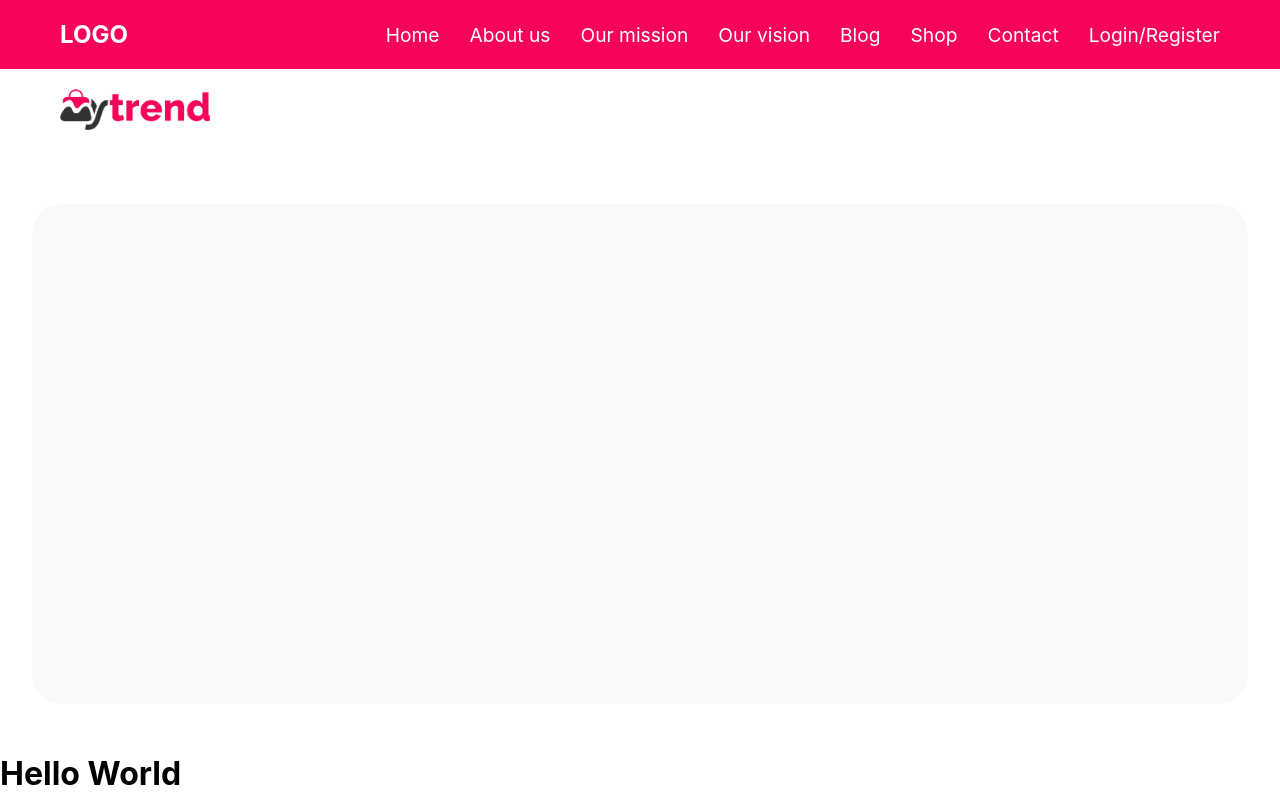
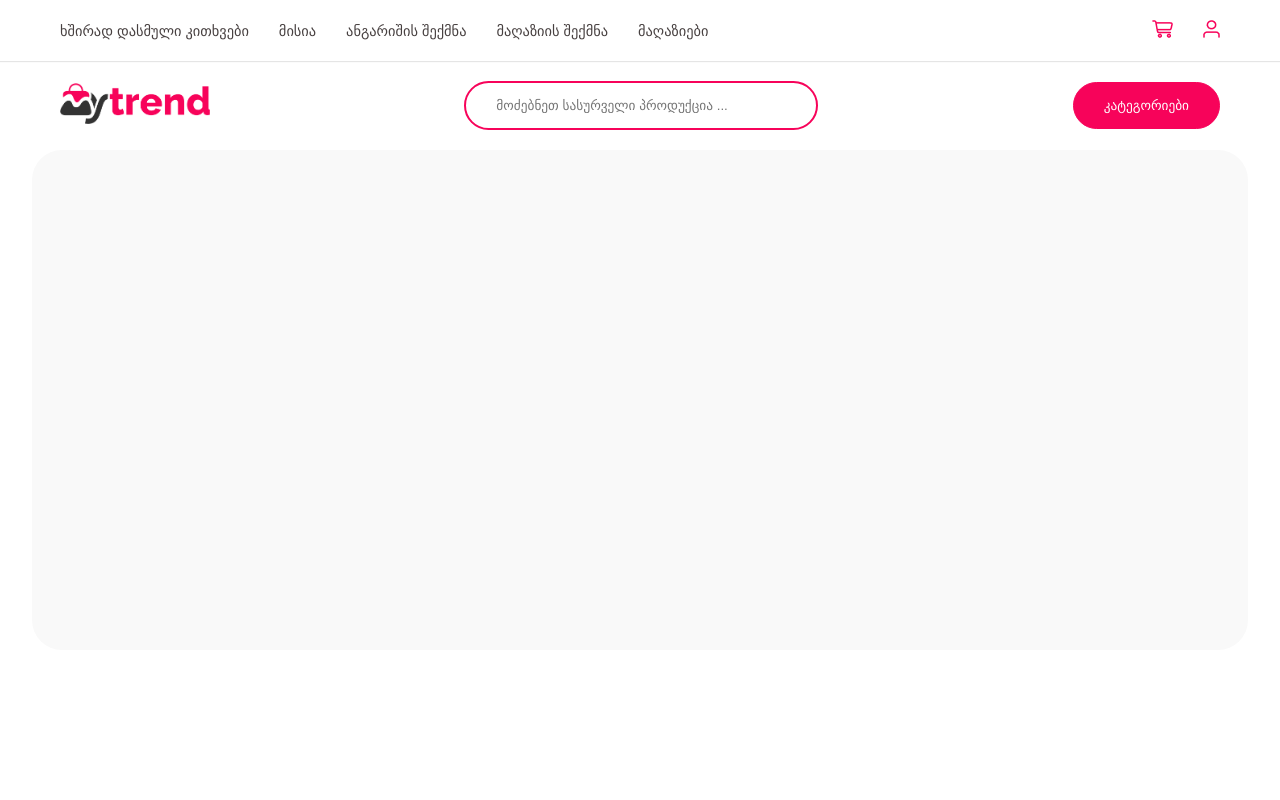
Before and after one commit to AnzorSv/first-react-app, a React (Create React App) app: page / in a window 1280 px wide. Built offline with nearby package versions, Linux system fonts and the light colour scheme.

Commit message:
added cart & user icons to top menu / added search input and button to main menu

```diff
--- a/src/App.js
+++ b/src/App.js
@@ -1,7 +1,7 @@
 function App() {
   return (
     <div className="App">
-      <h1>Hello World</h1>
+      {/* <h1>Hello World</h1> */}
     </div>
   );
 }
--- a/src/Mainmenu.js
+++ b/src/Mainmenu.js
@@ -5,6 +5,8 @@ function Mainmenu() {
         <div className='logo'>
             <img src={logo}></img>
         </div>
+        <input type='text' className='search-input' placeholder='მოძებნეთ სასურველი პროდუქცია ...'></input>
+        <input type='button' className='search-button' value='კატეგორიები'></input>
     </nav>
  );
 }
--- a/src/Navbar.css
+++ b/src/Navbar.css
@@ -5,11 +5,12 @@
 
 /* top-navbar */
 .top-navbar {
-    background-color: var(--primary-color);
+    background-color: white;
     padding: 20px 60px ;
     display: flex;
     justify-content: space-between;
     align-items: center;
+    box-shadow: 0px 1px 1px rgba(0, 0, 0, 0.1)
 }
 
 .top-navbar .logo {
@@ -23,8 +24,8 @@
 
 .top-navbar ul li {
     list-style: none;
-    font-size: 1.2rem;
-    color: white;
+    font-size: 0.9rem;
+    color: #474040;
 }
 
 /* Main menu */
@@ -34,6 +35,7 @@
     display: flex;
     justify-content: space-between;
     align-items: center;
+    /* background-color: antiquewhite; */
 }
 
 .main-menu .logo {
@@ -43,3 +45,18 @@
 .main-menu .logo img {
     width: 100%
 }
+
+.main-menu .search-input {
+    padding: 15px 30px;
+    border: solid 2px var(--primary-color);
+    border-radius: 50px;
+    width: 25%;
+}
+
+.main-menu .search-button {
+    padding: 15px 30px;
+    border: solid 1px var(--primary-color);
+    border-radius: 50px;
+    background-color: var(--primary-color);
+    color: white;
+}
--- a/src/Topbanner.css
+++ b/src/Topbanner.css
@@ -2,6 +2,6 @@
     width: 95%;
     height: 500px;
     border-radius: 30px;
-    margin: 50px auto;
+    margin: 0px auto;
     background-color: var(--light-color);
 }
--- a/src/Topmenu.js
+++ b/src/Topmenu.js
@@ -1,16 +1,18 @@
+import cart from './img/cart.png';
+import user from './img/user.png'
 function Topmenu() {
  return (
    <nav className="top-navbar">
-   <h1 className="logo">LOGO</h1>
    <ul>
-       <li>Home</li>
-       <li>About us</li>
-       <li>Our mission</li>
-       <li>Our vision</li>
-       <li>Blog</li>
-       <li>Shop</li>
-       <li>Contact</li>
-       <li>Login/Register</li>
+       <li>ხშირად დასმული კითხვები</li>
+       <li>მისია</li>
+       <li>ანგარიშის შექმნა</li>
+       <li>მაღაზიის შექმნა</li>
+       <li>მაღაზიები</li>
+   </ul>
+   <ul>
+      <li><img src={cart}></img></li>
+      <li><img src={user}></img></li>
    </ul>
  </nav>
  );
```
Also changed, not shown: src/img/cart.png (added), src/img/user.png (added).
